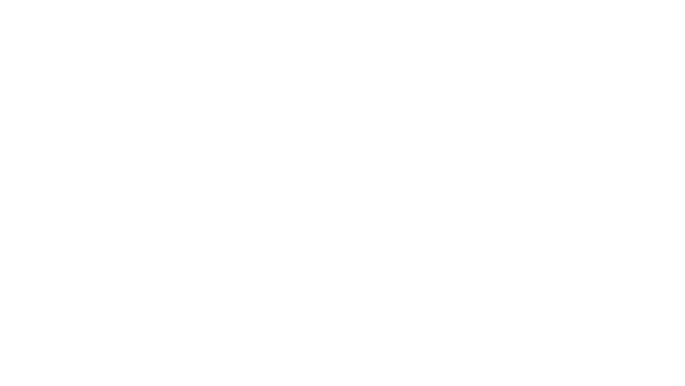
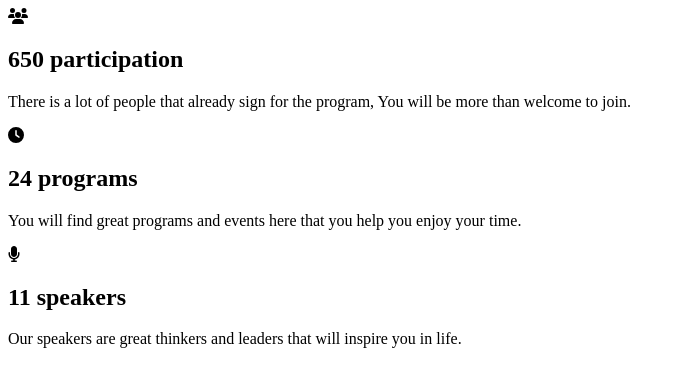
Before and after one commit to Yussif20/New-Event-React, a React (Create React App) app: page / in a window 1280 px wide. Shown: the top 386 px of the page, without its empty margins (0-685 px from the left). Built offline with nearby package versions, Linux system fonts and the light colour scheme.

Commit message:
adding the overview bar

```diff
--- a/src/App.js
+++ b/src/App.js
@@ -1,9 +1,9 @@
-import Overview from "./design-system/components/Overview";
+import OverviewBar from "./design-system/components/OverviewBar/OverviewBar";
 
 function App() {
   return (
     <div className="App">
-      <Overview />
+      <OverviewBar />
     </div>
   );
 }
--- /dev/null
+++ b/src/design-system/components/OverviewBar/OverviewBar.jsx
@@ -0,0 +1,27 @@
+import React from "react";
+import OverviewItem from "../Oveview-item/Overview-item";
+import {
+  faClock,
+  faUsers,
+  faMicrophone,
+} from "@fortawesome/free-solid-svg-icons";
+
+export default function OverviewBar() {
+  return (
+    <div>
+      {" "}
+      <OverviewItem icon={faUsers} title="650 participation">
+        There is a lot of people that already sign for the program, You will be
+        more than welcome to join.
+      </OverviewItem>
+      <OverviewItem icon={faClock} title="24 programs">
+        You will find great programs and events here that you help you enjoy
+        your time.
+      </OverviewItem>
+      <OverviewItem icon={faMicrophone} title="11 speakers">
+        Our speakers are great thinkers and leaders that will inspire you in
+        life.
+      </OverviewItem>
+    </div>
+  );
+}
--- a/src/design-system/components/Overview.jsx
+++ b/src/design-system/components/Oveview-item/Overview-item.jsx
@@ -1,16 +1,16 @@
 import React from "react";
 import { FontAwesomeIcon } from "@fortawesome/react-fontawesome";
 
-function Overview({ icon, title, description }) {
+function OverviewItem({ icon, title, children }) {
   return (
     <div>
       <div>
-        <FontAwesomeIcon icon={FontAwesomeIcon} />
+        <FontAwesomeIcon icon={icon} />
       </div>
       <h2>{title}</h2>
-      <p>{description}</p>
+      <p>{children}</p>
     </div>
   );
 }
 
-export default Overview;
+export default OverviewItem;
```
